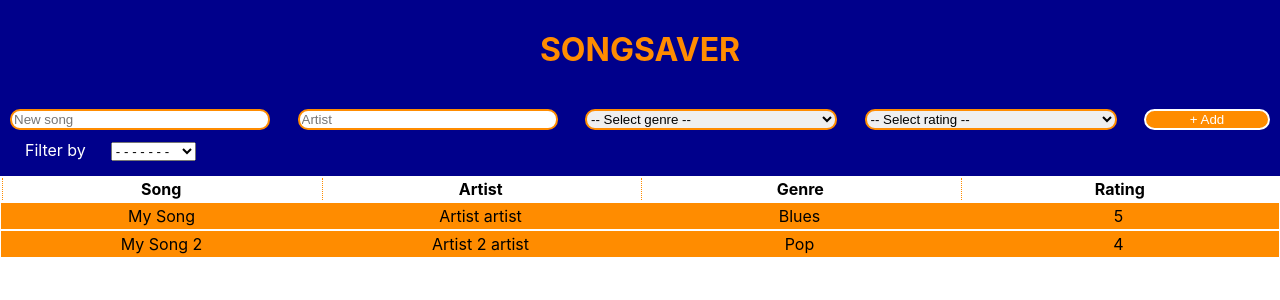
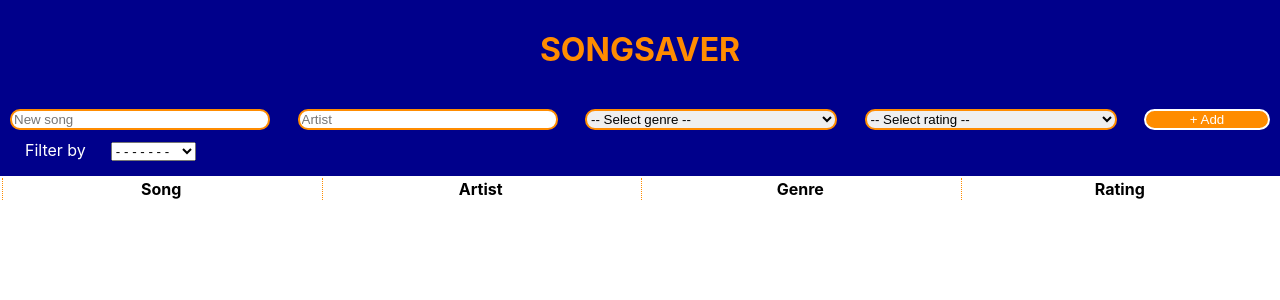
Before and after one commit to ViktoriyadeS/Songsaver, a React (Create React App) app: page / in a window 1280 px wide. Shown: the top 300 px of the page. Built offline with nearby package versions, Linux system fonts and the light colour scheme.

Commit message:
filter functionality

```diff
--- a/src/components/Container.js
+++ b/src/components/Container.js
@@ -9,22 +9,7 @@ class Container extends Component {
   constructor() {
     super();
     this.state = {
-      songs: [
-        {
-          id: 1,
-          song: "My Song",
-          artist: "Artist artist",
-          genre: "Blues",
-          rating: 5,
-        },
-        {
-          id: 2,
-          song: "My Song 2",
-          artist: "Artist 2 artist",
-          genre: "Pop",
-          rating: 4,
-        },
-      ],
+      songs: [],
       input: {},
     };
     this.handleChange = this.handleChange.bind(this);
@@ -57,9 +42,24 @@ class Container extends Component {
       ],
     });
   };
-  handleFilter(event) {
-    console.log(`selected option: ${event.target.value}`);
-  }
+  handleFilter = (event) => {
+    const list = [...this.state.songs];
+    if (event.target.value !== "") {
+      function compareNames(a, b) {
+        if (a[event.target.value] < b[event.target.value]) {
+          return -1;
+        }
+        if (a[event.target.value] > b[event.target.value]) {
+          return 1;
+        }
+        return 0;
+      }
+      const newList = list.sort(compareNames);
+      this.setState({
+        songs: newList,
+      });
+    }
+  };
   render() {
     return (
       <div>
--- a/src/components/Filter.js
+++ b/src/components/Filter.js
@@ -6,10 +6,10 @@ function Filter(props) {
       <label>Filter by</label>
       <select name="filter" onChange={props.handleFilter}>
         <option value="">- - - - - - -</option>
-        <option value="songName" > Song (a-z) </option>
-        <option value="artistName"> Artist (a-z) </option>
-        <option value="genreName"> Genre </option>
-        <option value="ratingNumber"> Rating </option>
+        <option value="song" > Song (a-z) </option>
+        <option value="artist"> Artist (a-z) </option>
+        <option value="genre"> Genre </option>
+        <option value="rating"> Rating </option>
       </select>
     </div>
   );
```
